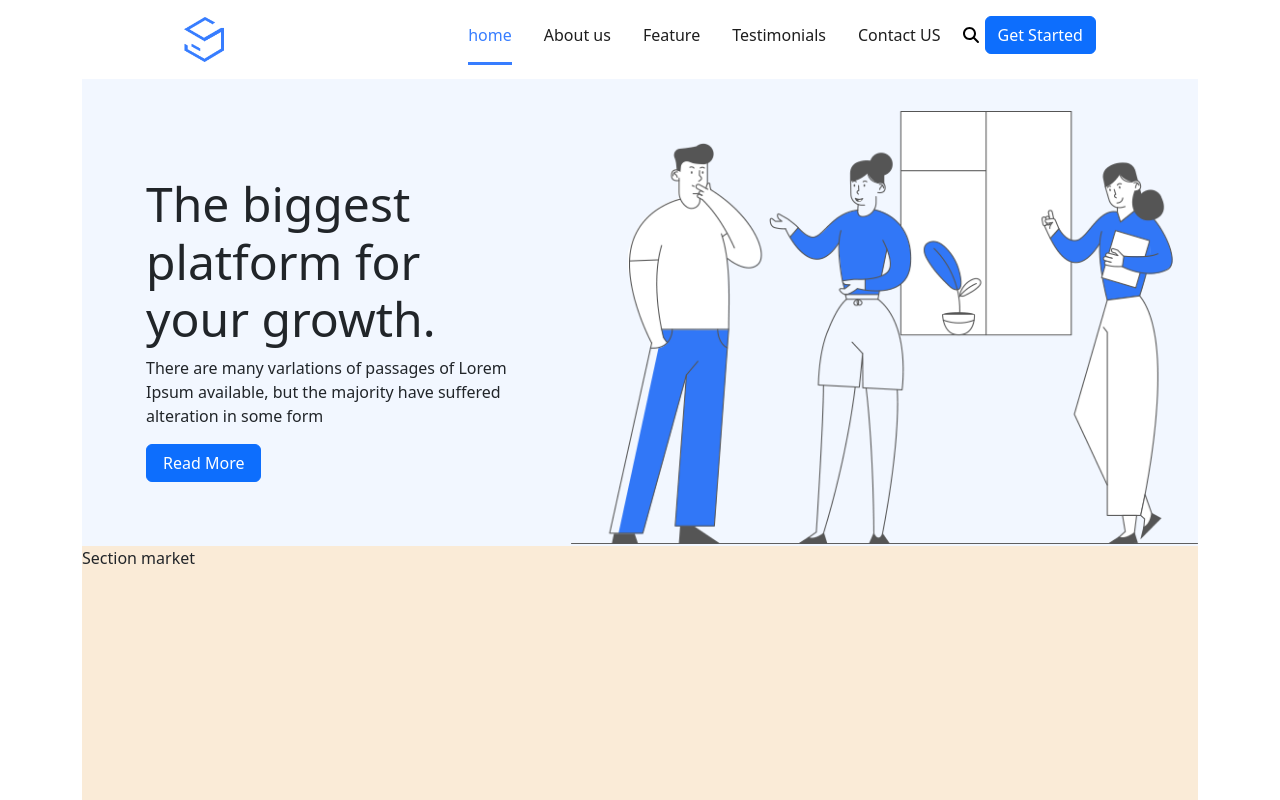
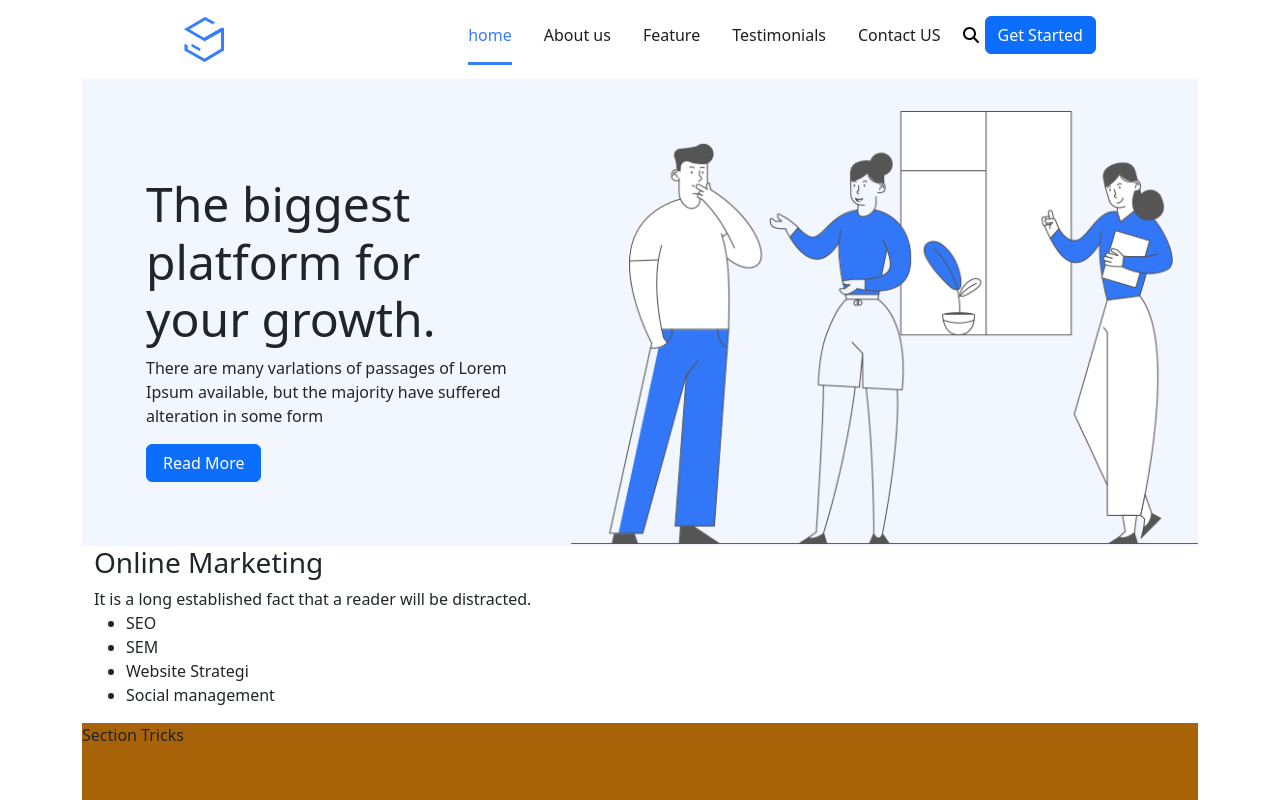
Before and after one commit to Richter96/proj-html-vuejs, a Vue app: page / in a window 1280 px wide. Shown: the top 800 px of the page. Built offline with nearby package versions, Linux system fonts and the light colour scheme.

Commit message:
create option market

```diff
--- a/src/components/AppMain.vue
+++ b/src/components/AppMain.vue
@@ -1,11 +1,13 @@
 <script>
 import AppJambotron from './AppJambotron.vue'
+import OptionMArket from './OptionMarket.vue'
 
 
 export default {
     name: 'AppMain',
     components: {
-        AppJambotron
+        AppJambotron,
+        OptionMArket
     },
     data() {
         return {
@@ -19,9 +21,7 @@ export default {
     <div class=" container-md debug">
         <AppJambotron />
         <!-- option of marketing -->
-        <section class="option_Market">
-            <span>Section market</span>
-        </section>
+        <OptionMArket />
         <!-- setion Tricks -->
         <section class="Tricks">
             <span>Section Tricks</span>
--- /dev/null
+++ b/src/components/OptionMarket.vue
@@ -0,0 +1,31 @@
+<script>
+
+
+export default {
+    name: 'OptionMarket',
+    data() {
+        return {
+
+        }
+    },
+}
+</script>
+
+<template>
+    <div class=" container-md">
+        <div class="col">
+            <h3>Online Marketing</h3>
+            <span>It is a long established fact that a reader will be distracted.</span>
+            <ul>
+                <li>SEO</li>
+                <li>SEM</li>
+                <li>Website Strategi</li>
+                <li>Social management</li>
+            </ul>
+        </div>
+    </div>
+</template>
+
+<style lang="scss">
+@use '../assets/scss/partials/variables' as *;
+</style>
```
